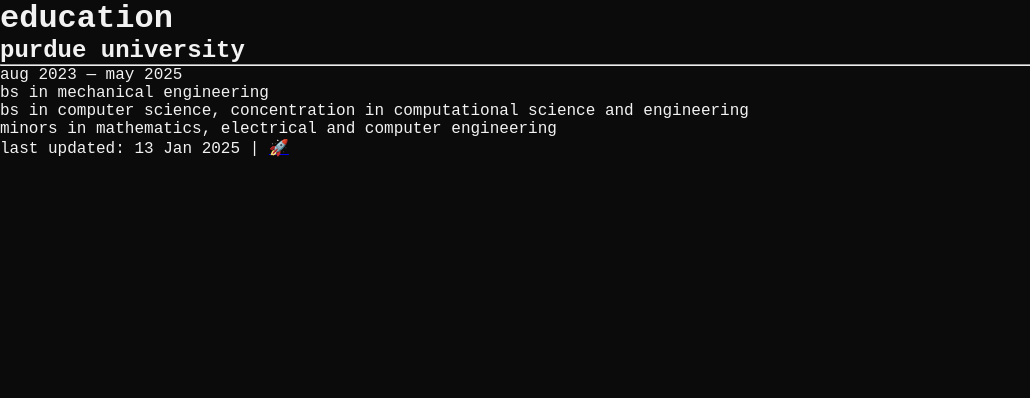
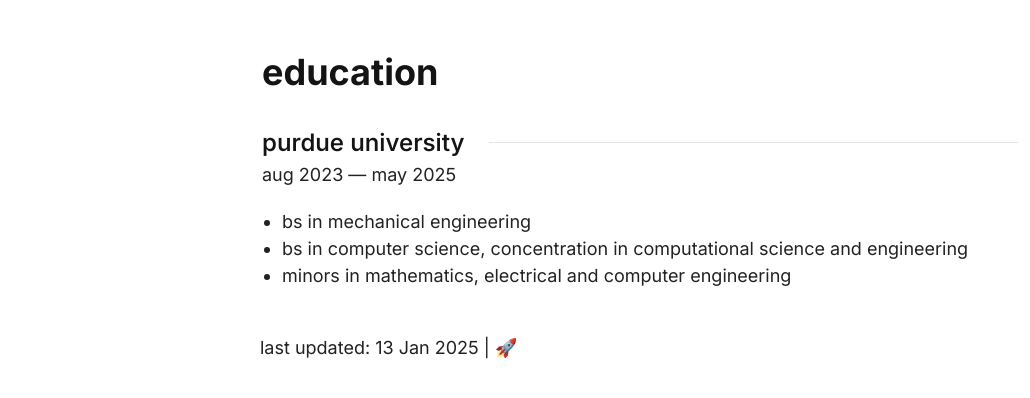
Before and after one commit to vindou/vindou, a Jekyll site: the page built from education/index.html, in a window 1280 px wide. Shown: the top 398 px of the page, without its empty margins (0-1030 px from the left). Built offline with Jekyll 4.4.1, drawn with Linux system fonts in a browser that asks for light colours.

```diff
--- a/css/index.css
+++ b/css/index.css
@@ -1,69 +1,185 @@
-/* Basic reset */
+@import url('https://fonts.googleapis.com/css2?family=Inter:ital,opsz,wght@0,14..32,100..900;1,14..32,100..900&display=swap');
+
 * {
+  box-sizing: border-box;
+  font-size: 18px;
+  font-family: 'Inter', sans-serif;
+}
+
+body {
   margin: 0;
   padding: 0;
-  box-sizing: border-box;
+  font-family: 'Inter', sans-serif;
+  font-weight: 400;
+  background-color: rgb(255, 255, 255);
+  color: rgb(20, 20, 20);
 }
 
-html, body {
-  width: 100%;
-  height: 100%;
-  background-color: #0B0B0B; /* Dark background */
-  font-family: 'Share Tech Mono', monospace;
-  color: #F2F2F2;
-  overflow: hidden; /* Optional: hide scrollbars if the panels fit */
+button {
+  border: none;
+  cursor: pointer;
+  appearance: none;
+  background-color: inherit;
 }
 
-.draggable-rect {
-  position: absolute;
-  width: 250px;
-  min-height: 120px;
-
-  /* Single container with background, border, and radius */
-  background-color: rgba(11, 11, 11, 0.8);   /* Or your dark color */
-  border: 2px solid #FF5400;    /* Orange border */
-  border-radius: 10px;          /* Rounded corners */
-  overflow: hidden;             /* Ensures corners stay rounded */
-
-  /* Any other styles you want */
-  box-shadow: 0 0 10px rgba(255, 84, 0, 0.3);
-  cursor: grab;
+.light {
+  background-color: rgb(20, 20, 20);
+  color: rgb(255, 255, 255);
 }
 
-.rect-header {
-  /* If you have a separate header bar, give it matching top corners. */
-  border-top-left-radius: 10px;
-  border-top-right-radius: 10px;
-
-  /* Possibly same or slightly darker background color */
-  background-color: #111;
-  color: #FF5400;
-  padding: 8px 10px;
-  font-weight: bold;
-  letter-spacing: 1px;
-  border-bottom: 1px solid #FF5400;
+h1 {
+  line-height: 1.5;
+  font-size: 36px;
+  margin: 0;
+  font-weight: 700;
 }
 
-/* Rectangle content */
-.rect-content {
-  padding: 10px;
-  font-size: 0.95rem;
-  line-height: 1.4;
+h2 {
+  font-size: 24px;
+  margin: 0;
+  font-weight: 550;
+  display: flex;
+  align-items: center;
 }
 
-/* Links */
-.rect-content a {
-  color: #FF5400;
-  text-decoration: none;
-  transition: color 0.2s;
+h2 hr {
+  flex-grow: 1;
+  margin-left: 24px;
+  height: 1px;
+  background-color: rgb(229, 229, 229);
+  border: none;
 }
 
-.rect-content a:hover {
-  color: #FFA366;
+h3 {
+  line-height: 1.5;
+  font-size: 20px;
+  margin: 0;
+  margin-bottom: 2px;
+  font-weight: 500;
 }
 
-/*  Disable text selection when dragging */
-.dragging,
-.dragging * {
-  user-select: none;
+p {
+  line-height: 1.5;
+  color: #222;
+  margin: 0px 0 2px 0;
 }
+
+/* reduce the left margin of lists */
+ol, ul {
+  line-height: 1.5;
+  padding-left: 20px; /* Adjust the value as needed */
+  color: #222;
+
+}
+
+li {
+  line-height: 1.5;
+  margin: 0;
+  color: #222;
+}
+
+a {
+  color: #2d73ff;
+  text-decoration: none;
+}
+
+a:hover { text-decoration: underline;}
+
+/* layout */
+
+.outer-container {
+  display: flex;
+  justify-content: center;
+  align-items: flex-start;
+}
+
+.flex-container {
+  width: 100%;
+  max-width: 800px;
+  padding: 20px;
+}
+
+.text-container {
+  flex: 100;
+  min-width: 250px;
+  display: flex;
+  text-align: justify;
+  text-justify: inter-word;
+  flex-direction: column;
+  justify-content: space-between;
+  align-items: left;
+  margin:2px;
+}
+
+.title {
+  display: flex;
+  flex-wrap: wrap;
+  margin-top: 20px;
+}
+
+.section {
+  display: flex;
+  flex-wrap: wrap;
+  margin-top: 20px;
+}
+
+.subsection {
+  display: flex;
+  flex-wrap: wrap;
+  flex-direction: row-reverse;
+  justify-content: center;
+  width: 100%;
+  margin-bottom: 5px;
+}
+
+
+/* heading and footer */
+
+.footer {
+  display: flex;
+  flex-direction: row;
+  justify-content: left;
+  align-items: left;
+  margin-bottom: 15px;
+}
+
+.title-text {
+  margin-top: 5px;
+}
+
+/* media */
+
+.title-img {
+  height: 120px;
+  width: 120px;
+}
+
+.title-img * {
+  width: 100%;
+  border-radius: 3px;
+  border: 1px solid #ddd;
+}
+
+.project-media {
+  margin: 10px;
+  width: 100%;
+  max-width: 165px;
+  display: flex;
+  flex-direction: column;
+  justify-content: center;
+  align-items: center;
+}
+
+img {
+  border-radius: 3px;
+  width: 100%;
+  margin:auto;
+  margin-top: 3px;
+}
+
+.project-media * {
+  border-radius: 3px;
+  width: 100%;
+  margin:auto;
+  margin-top: 3px;
+}
```
Also changed, not shown: experimental/index.css (added, +69 -0 lines), experimental/index.html (added, +52 -0 lines), index.html (+45 -39 lines), experimental/script.js (line endings or trailing spaces).
